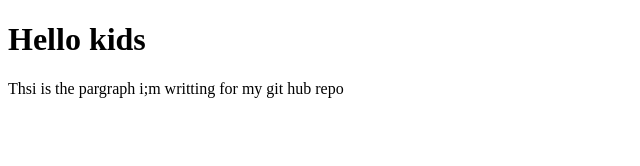
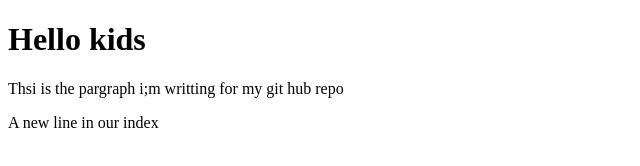
Before and after one commit to siru-kid/Contribution_To_GitHub, a plain HTML site: page Index.html in a window 1280 px wide. Shown: the whole page, without its empty margins (0-640 px from the left). Drawn offline with Linux system fonts and the light colour scheme.

Commit message:
Updated out index.html with a new line

```diff
--- a/Index.html
+++ b/Index.html
@@ -9,5 +9,6 @@
   <body>
     <h1>Hello kids</h1>
     <p>Thsi is the pargraph i;m writting for my git hub repo</p>
+    <p>A new line in our index</p>
   </body>
 </html>
```
